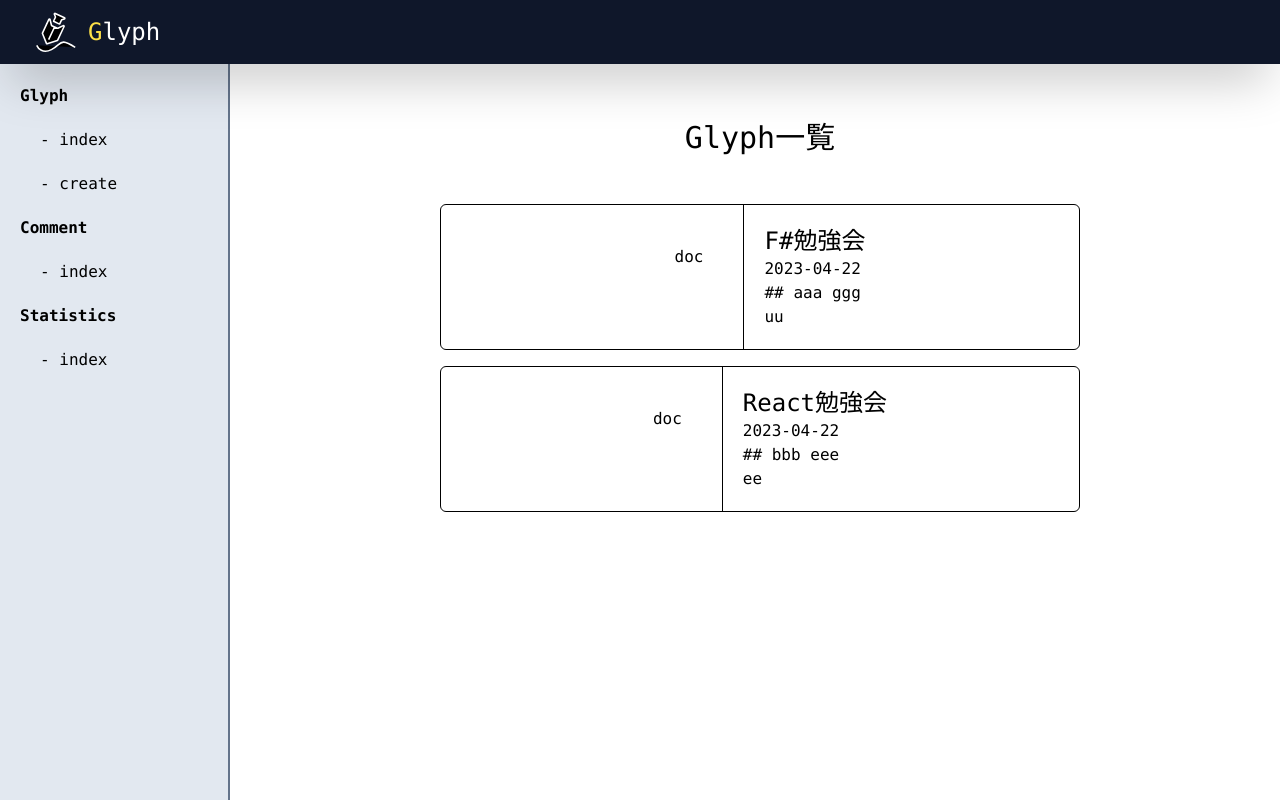
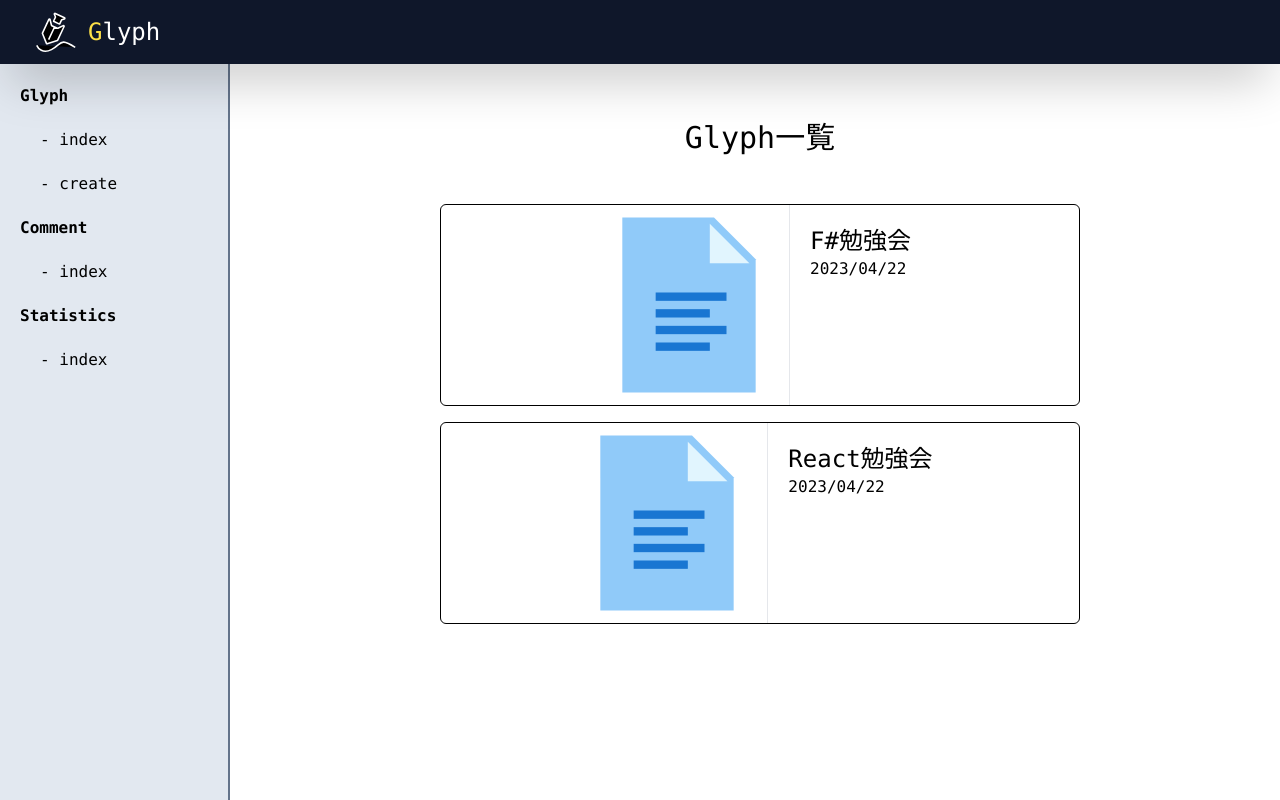
Before and after one commit to Doer-org/glyph, a Next.js app in the folder client/: page /service/glyphs in a window 1280 px wide. Built offline with nearby package versions, Linux system fonts and the light colour scheme.

Commit message:
react-icon導入

```diff
--- a/client/package.json
+++ b/client/package.json
@@ -16,6 +16,7 @@
 		"@types/react-syntax-highlighter": "^15.5.6",
 		"@uiw/react-md-editor": "^3.20.8",
 		"autoprefixer": "10.4.14",
+		"date-fns": "^2.29.3",
 		"eslint": "8.38.0",
 		"eslint-config-next": "13.3.0",
 		"next": "13.3.0",
@@ -23,6 +24,7 @@
 		"postcss": "8.4.23",
 		"react": "18.2.0",
 		"react-dom": "18.2.0",
+		"react-icons": "^4.8.0",
 		"react-markdown": "^8.0.7",
 		"react-syntax-highlighter": "^15.5.0",
 		"tailwindcss": "3.3.1",
--- a/client/src/components/organisms/glyphs/glyph/index.tsx
+++ b/client/src/components/organisms/glyphs/glyph/index.tsx
@@ -1,28 +1,23 @@
 import { Txt } from "@/components/atoms/Txt";
 import { TGlyph } from "@/types/Glyph";
 import { FC } from "react";
-
+import { format } from "date-fns";
+import { FcDocument } from "react-icons/fc";
 type TProps = {
 	glyph: TGlyph;
 };
 
 export const Glyph: FC<TProps> = ({ glyph }) => {
-	const changeData = (date: Date) => {
-		const year = date.getFullYear();
-		const month = ("0" + (date.getMonth() + 1)).slice(-2);
-		const day = ("0" + date.getDate()).slice(-2);
-		return `${year}-${month}-${day}`;
-	};
 	return (
 		<div className="border border-black rounded-md m-2 w-2/3 flex justify-center">
-			<div className="border-r p-10 border-black">doc</div>
+			<div className="border-r">
+				<FcDocument size={200} />
+			</div>
 			<div className="p-5">
 				<Txt elm="h2" size="text-2xl">
 					{glyph.title}
 				</Txt>
-				<p>{changeData(glyph.updated_at)}</p>
-				<p>{glyph.content}</p>
-				<p>{glyph.author_id}</p>
+				<p>{format(glyph.updated_at, "yyyy/MM/dd")}</p>
 			</div>
 		</div>
 	);
```
Also changed, not shown: 1 other file (tests, documents, lock files or other folders).
